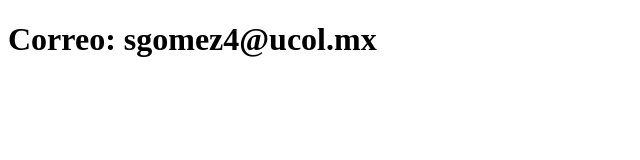
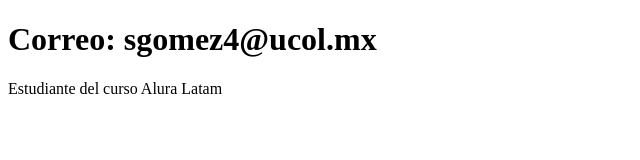
Before and after one commit to sebas0000/sistema-de-registro, a plain HTML site: page contacto.html in a window 1280 px wide. Shown: the whole page, without its empty margins (0-640 px from the left). Drawn offline with Linux system fonts and the light colour scheme.

Commit message:
Actualización de contacto

```diff
--- a/contacto.html
+++ b/contacto.html
@@ -7,5 +7,6 @@
 </head>
 <body>
     <h1>Correo: sgomez4@ucol.mx</h1>
+    <p>Estudiante del curso Alura Latam</p>
 </body>
 </html>
```
